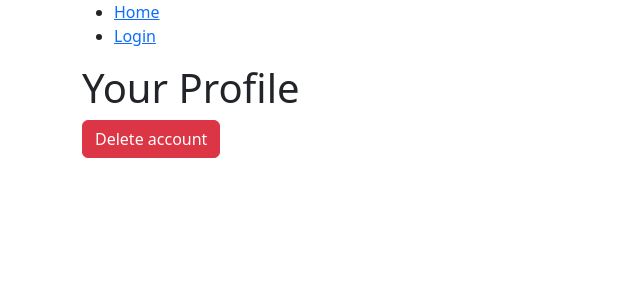
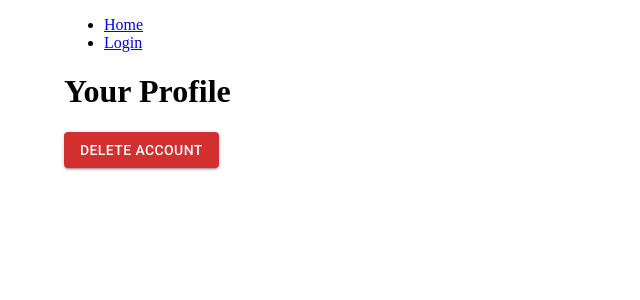
Before and after one commit to raphpion/firebase-react-crud-boilerplate, a React (Create React App) app: page /profile in a window 1280 px wide. Shown: the top 300 px of the page, without its empty margins (0-640 px from the left). Built offline with nearby package versions, Linux system fonts and the light colour scheme; no server answers; the database is empty; sample sign-in values are in the browser's storage.

Commit message:
#18 Replace Bootstrap components with MUI

```diff
--- a/src/App.tsx
+++ b/src/App.tsx
@@ -8,9 +8,8 @@ import Home from './pages/Home';
 import NotFound from './pages/NotFound';
 import Profile from './pages/Profile';
 import './App.css';
-import 'bootstrap/dist/css/bootstrap.min.css';
-import { Container } from 'react-bootstrap';
 import Avatar from './components/Avatar';
+import Container from '@mui/material/Container';
 
 const App: React.FC = () => {
   const user = useAppSelector((state) => state.user.user);
--- a/src/pages/Home.tsx
+++ b/src/pages/Home.tsx
@@ -1,4 +1,4 @@
-import { Container } from "react-bootstrap";
+import Container from "@mui/material/Container";
 import { useAppSelector } from "../hooks";
 
 const Home: React.FC = () => {
--- a/src/pages/Profile.tsx
+++ b/src/pages/Profile.tsx
@@ -1,5 +1,6 @@
+import Button from "@mui/material/Button";
+import Container from "@mui/material/Container";
 import { onAuthStateChanged } from "firebase/auth";
-import { Button, Container } from "react-bootstrap";
 import { useNavigate } from "react-router-dom";
 import { deleteUser, logout } from "../controllers/user.controller";
 import { auth } from "../firebaseConfig";
@@ -17,7 +18,7 @@ const Profile: React.FC = () => {
 
   return (<Container>
     <h1>Your Profile</h1>
-    <p><Button variant="danger" onClick={handleDeleteAccount}>Delete account</Button></p>
+    <p><Button variant="contained" color="error" onClick={handleDeleteAccount}>Delete account</Button></p>
   </Container>);
 }
 
```
